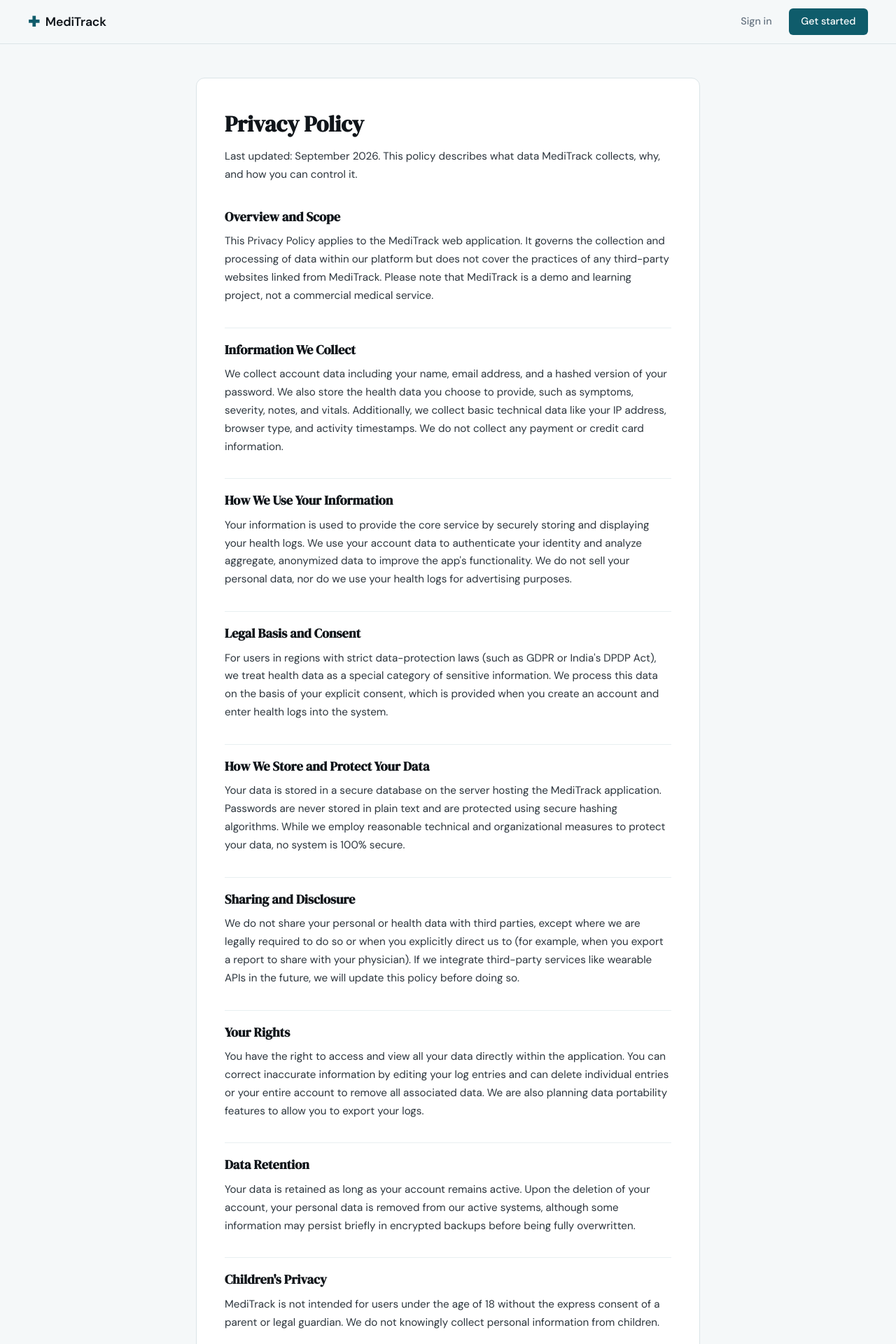
After one commit to ralagiya2053/MediTrack, a Flask app: page /privacy in a window 1280 px wide. The commit adds this page. Shown: the top 1920 px of the page at 70% size. Run offline with Flask 3, Linux system fonts and the light colour scheme.

Commit message:
feat: add privacy policy page
Co-Authored-By: Claude Code <noreply@anthropic.com>

```diff
--- a/app.py
+++ b/app.py
@@ -25,6 +25,11 @@ def login():
 @app.route("/terms")
 def terms():
     return render_template("terms.html")
+
+
+@app.route("/privacy")
+def privacy():
+    return render_template("privacy.html")
 
 
 # ------------------------------------------------------------------ #
--- a/templates/base.html
+++ b/templates/base.html
@@ -37,7 +37,7 @@
             <p class="footer-copy" style="margin-top:0.35rem;">Not a substitute for professional medical advice.</p>
             <div class="footer-links" style="display: flex; flex-direction: column; align-items: center; gap: 0.5rem; margin-top: 1rem;">
                 <a href="/terms" class="footer-link">Terms and Conditions</a>
-                <a href="#" class="footer-link">Privacy Policy</a>
+                <a href="/privacy" class="footer-link">Privacy Policy</a>
                 <a href="#" class="footer-link">Medical Disclaimer</a>
             </div>
         </div>
--- /dev/null
+++ b/templates/privacy.html
@@ -0,0 +1,50 @@
+{% extends "base.html" %}
+
+{% block title %}Privacy Policy — MediTrack{% endblock %}
+
+{% block content %}
+<section class="auth-section">
+    <div class="auth-container auth-container--wide">
+        <div class="legal-card">
+            <h1 class="auth-title" style="text-align: left; margin-bottom: 0.5rem;">Privacy Policy</h1>
+            <p class="auth-subtitle" style="text-align: left; margin-bottom: 2rem;">Last updated: September 2026. This policy describes what data MediTrack collects, why, and how you can control it.</p>
+
+            <h2>Overview and Scope</h2>
+            <p>This Privacy Policy applies to the MediTrack web application. It governs the collection and processing of data within our platform but does not cover the practices of any third-party websites linked from MediTrack. Please note that MediTrack is a demo and learning project, not a commercial medical service.</p>
+
+            <h2>Information We Collect</h2>
+            <p>We collect account data including your name, email address, and a hashed version of your password. We also store the health data you choose to provide, such as symptoms, severity, notes, and vitals. Additionally, we collect basic technical data like your IP address, browser type, and activity timestamps. We do not collect any payment or credit card information.</p>
+
+            <h2>How We Use Your Information</h2>
+            <p>Your information is used to provide the core service by securely storing and displaying your health logs. We use your account data to authenticate your identity and analyze aggregate, anonymized data to improve the app's functionality. We do not sell your personal data, nor do we use your health logs for advertising purposes.</p>
+
+            <h2>Legal Basis and Consent</h2>
+            <p>For users in regions with strict data-protection laws (such as GDPR or India's DPDP Act), we treat health data as a special category of sensitive information. We process this data on the basis of your explicit consent, which is provided when you create an account and enter health logs into the system.</p>
+
+            <h2>How We Store and Protect Your Data</h2>
+            <p>Your data is stored in a secure database on the server hosting the MediTrack application. Passwords are never stored in plain text and are protected using secure hashing algorithms. While we employ reasonable technical and organizational measures to protect your data, no system is 100% secure.</p>
+
+            <h2>Sharing and Disclosure</h2>
+            <p>We do not share your personal or health data with third parties, except where we are legally required to do so or when you explicitly direct us to (for example, when you export a report to share with your physician). If we integrate third-party services like wearable APIs in the future, we will update this policy before doing so.</p>
+
+            <h2>Your Rights</h2>
+            <p>You have the right to access and view all your data directly within the application. You can correct inaccurate information by editing your log entries and can delete individual entries or your entire account to remove all associated data. We are also planning data portability features to allow you to export your logs.</p>
+
+            <h2>Data Retention</h2>
+            <p>Your data is retained as long as your account remains active. Upon the deletion of your account, your personal data is removed from our active systems, although some information may persist briefly in encrypted backups before being fully overwritten.</p>
+
+            <h2>Children's Privacy</h2>
+            <p>MediTrack is not intended for users under the age of 18 without the express consent of a parent or legal guardian. We do not knowingly collect personal information from children.</p>
+
+            <h2>Cookies and Sessions</h2>
+            <p>We use a single session cookie to maintain your signed-in state as you navigate the application. We do not use any advertising, tracking, or third-party analytics cookies.</p>
+
+            <h2>Changes to This Policy</h2>
+            <p>We may update this Privacy Policy periodically to reflect changes in our practices. The "Last updated" date at the top of this page will be updated accordingly. Your continued use of the service after such changes constitutes your acceptance of the new terms.</p>
+
+            <h2>Contact</h2>
+            <p>If you have any questions or requests regarding your data, please contact us at <a href="mailto:privacy@meditrack.example">privacy@meditrack.example</a>.</p>
+        </div>
+    </div>
+</section>
+{% endblock %}
```
